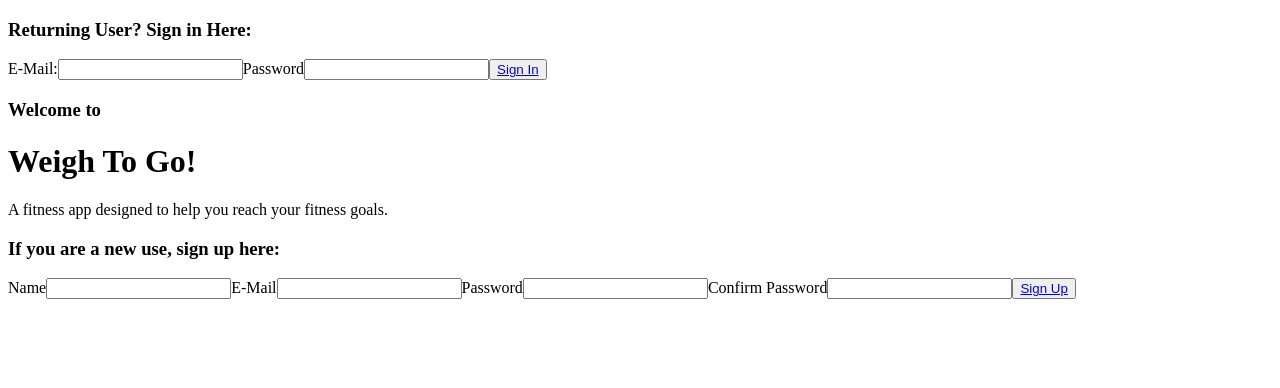
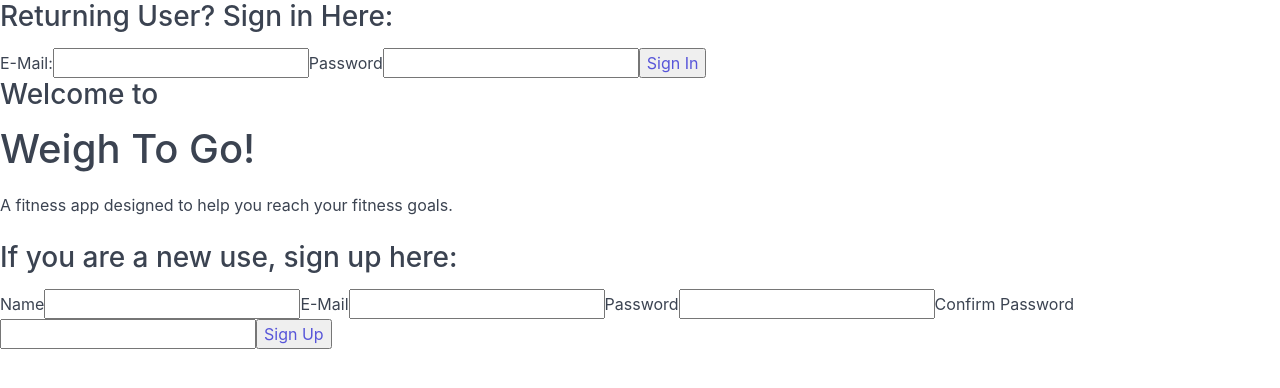
Before and after one commit to ptj92e/Weigh-To-Go, a React (Create React App) app in the folder client/: page / in a window 1280 px wide. Shown: the top 388 px of the page. Built offline with nearby package versions, Linux system fonts and the light colour scheme.

Commit message:
Added Navbar and fixed components

```diff
--- a/client/public/index.html
+++ b/client/public/index.html
@@ -1,15 +1,14 @@
 <!DOCTYPE html>
 <html lang="en">
+
 <head>
   <meta charset="utf-8" />
-    <link rel="icon" href="%PUBLIC_URL%/favicon.ico" />
   <meta name="viewport" content="width=device-width, initial-scale=1" />
   <meta name="theme-color" content="#000000" />
-    <meta
-      name="description"
-      content="Web site created using create-react-app"
-    />
-    <link rel="apple-touch-icon" href="%PUBLIC_URL%/logo192.png" />
+  <meta name="description" content="Web site created using create-react-app" />
+  <link rel="stylesheet" href="https://unpkg.com/spectre.css/dist/spectre.min.css">
+  <link rel="stylesheet" href="https://unpkg.com/spectre.css/dist/spectre-exp.min.css">
+  <link rel="stylesheet" href="https://unpkg.com/spectre.css/dist/spectre-icons.min.css">
   <!--
       manifest.json provides metadata used when your web app is installed on a
       user's mobile device or desktop. See https://developers.google.com/web/fundamentals/web-app-manifest/
@@ -26,6 +25,7 @@
     -->
   <title>React App</title>
 </head>
+
 <body>
   <noscript>You need to enable JavaScript to run this app.</noscript>
   <div id="root"></div>
@@ -40,4 +40,5 @@
       To create a production bundle, use `npm run build` or `yarn build`.
     -->
 </body>
+
 </html>
--- a/client/src/App.js
+++ b/client/src/App.js
@@ -4,6 +4,8 @@ import './App.css';
 import SignIn from "./components/SignIn/SignIn";
 import NewUser from "./components/NewUser/NewUser";
 import Home from "./components/Home/Home";
+import Meals from "./components/Meal/Meal";
+import Workouts from "./components/Workout/Workout";
 
 function App() {
   return (
@@ -13,6 +15,8 @@ function App() {
           <Route exact path="/" component={SignIn} />
           <Route exact path="/newUser" component={NewUser} />
           <Route exact path="/home" component={Home} />
+          <Route exact path="/workouts" component={Workouts} />
+          <Route exact path="/meals" component={Meals} />
         </div>
       </Router>
     </div>
--- a/client/src/components/Home/Home.js
+++ b/client/src/components/Home/Home.js
@@ -1,8 +1,10 @@
 import React from "react";
+import Navbar from "../Navbar/Navbar";
 
 function Home() {
     return(
         <div>
+            <Navbar />
             <h1>Hello Home</h1>
         </div>
     )
--- a/client/src/components/Meal/Meal.js
+++ b/client/src/components/Meal/Meal.js
@@ -0,0 +1,12 @@
+import React from "react";
+import Navbar from "../Navbar/Navbar";
+
+function Meals() {
+    return(
+        <div>
+            <Navbar />
+            <h1>Hello Meals</h1>
+        </div>
+    )
+}
+export default Meals;
--- a/client/src/components/Navbar/Navbar.js
+++ b/client/src/components/Navbar/Navbar.js
@@ -0,0 +1,16 @@
+import React from "react";
+import { Link } from "react-router-dom";
+
+function Navbar() {
+
+    return (
+        <header class="navbar">
+            <section class="navbar-section">
+                <a class="navbar-brand mr-2"><Link to="/home">Weigh To Go!</Link></a>
+                <a href="..." class="btn btn-link"><Link to="/workouts">Workouts</Link></a>
+                <a href="..." class="btn btn-link"><Link to="/meals">Meals</Link></a>
+            </section>
+        </header>
+    )
+}
+export default Navbar;
--- /dev/null
+++ b/client/src/components/SignIn/NewUserButton/NewUserButton.js
@@ -0,0 +1,10 @@
+import React from "react";
+import { Link } from "react-router-dom";
+
+function NewUserButton() {
+    return (
+        <button><Link to="/newUser">Sign Up</Link></button>
+    );
+};
+
+export default NewUserButton;
--- a/client/src/components/SignIn/NewUserForm/NewUserForm.js
+++ b/client/src/components/SignIn/NewUserForm/NewUserForm.js
@@ -1,10 +1,9 @@
-import React from "react";
-import { Link, useLocation } from "react-router-dom";
+import React, { Component } from "react";
+import NewUserButton from "../NewUserButton/NewUserButton";
 import "./NewUserForm.css";
 
-function NewUserForm() {
-
-    const location = useLocation();
+class NewUserForm extends Component {
+    render() {
         return (
             <div>
                 <h3>If you are a new use, sign up here:</h3>
@@ -17,10 +16,11 @@ function NewUserForm() {
                     <input type="text" id="newPassword"></input>
                     <label>Confirm Password</label>
                     <input type="text" id="confirmPassword"></input>
-                <button><Link to="/newUser" className={location.pathname === "/newUser" ? "nav-link active" : "nav-link"}>Sign Up</Link></button>
+                    <NewUserButton />
                 </form>
             </div>
-    )
-}
+        );
+    };
+};
 
 export default NewUserForm;
--- /dev/null
+++ b/client/src/components/SignIn/SignInButton/SignInButton.js
@@ -0,0 +1,10 @@
+import React from "react";
+import { Link } from "react-router-dom";
+
+function SignInButton() {
+    return (
+        <button><Link to="/home">Sign In</Link></button>
+    );
+};
+
+export default SignInButton;
--- a/client/src/components/SignIn/SignInForm/SignInForm.js
+++ b/client/src/components/SignIn/SignInForm/SignInForm.js
@@ -1,11 +1,9 @@
-import React from "react";
+import React, { Component } from "react";
 import "./SignInForm.css";
-import { Link, useLocation } from "react-router-dom";
+import SignInButton from "../SignInButton/SignInButton";
 
-function SignInForm() {
-
-    const location = useLocation();
-
+class SignInForm extends Component {
+    render() {
         return (
             <div>
                 <h3>Returning User? Sign in Here:</h3>
@@ -14,10 +12,11 @@ function SignInForm() {
                     <input id="returnEmail"></input>
                     <label>Password</label>
                     <input id="returnPassword"></input>
-                <button><Link to="/home" className={location.pathname === "/home" ? "nav-link active" : "nav-link"}>Sign In</Link></button>
+                    <SignInButton />
                 </form>
             </div>
         )
     }
+}
 
 export default SignInForm;
--- a/client/src/components/Workout/Workout.js
+++ b/client/src/components/Workout/Workout.js
@@ -0,0 +1,12 @@
+import React from "react";
+import Navbar from "../Navbar/Navbar";
+
+function Workouts() {
+    return(
+        <div>
+            <Navbar />
+            <h1>Hello Workouts</h1>
+        </div>
+    )
+}
+export default Workouts;
```
Also changed, not shown: client/src/components/Header/Header.css (deleted), client/src/components/Header/Header.js (deleted). Lines whose indentation alone changed are shown as unchanged.
